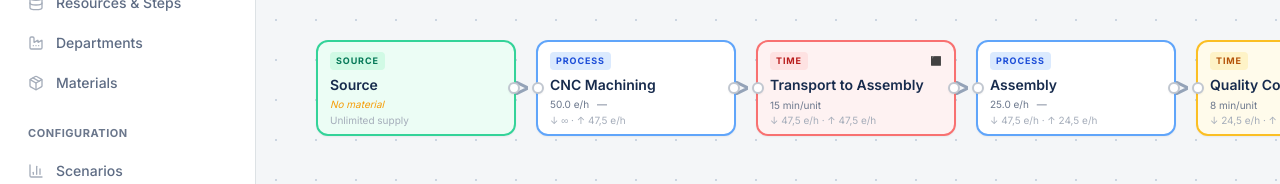
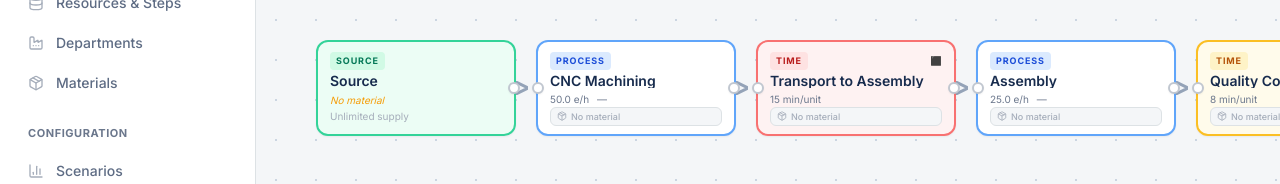
Before and after one commit to larsschmit05-stack/SPITS_Tool_V2, a React (Vite) app: page / in a window 1280 px wide. Both pictures are taken after a click on the button "Process Builder". Shown: the part 216-400 px from the top of the page. Built offline with nearby package versions, Linux system fonts and the light colour scheme.

Commit message:
Redesign process node metadata layout for space efficiency

```diff
--- a/ProcessBuilder.tsx
+++ b/ProcessBuilder.tsx
@@ -415,8 +415,8 @@ const NodeComponent: React.FC<NodeComponentProps> = ({
       </div>
 
       {/* Name */}
-      <div className="flex-1 px-3 flex flex-col justify-center pointer-events-none overflow-hidden">
-        <div className="font-semibold text-sm truncate text-slate-900 leading-tight">{node.name}</div>
+      <div className="flex-1 px-3 pb-2 flex flex-col pointer-events-none overflow-hidden">
+        <div className="font-semibold text-sm truncate text-slate-900 leading-tight mt-0.5">{node.name}</div>
 
         {/* KPIs / metadata */}
         {node.nodeType === 'resourceStep' && (
@@ -429,7 +429,7 @@ const NodeComponent: React.FC<NodeComponentProps> = ({
                     {flowLoadPct !== null ? `${flowLoadPct.toFixed(0)}%` : '—'}
                   </span>
                 </div>
-                {stepResult.inflowUnitsPerHour !== undefined && (
+                {(isSelected || isMultiSelected) && stepResult.inflowUnitsPerHour !== undefined && (
                   <div className="text-slate-400">
                     ↓ {stepResult.inflowUnitsPerHour === null ? '∞' : `${formatRate(stepResult.inflowUnitsPerHour)} e/h`}
                     {stepResult.outflowUnitsPerHour !== undefined && (
@@ -446,7 +446,7 @@ const NodeComponent: React.FC<NodeComponentProps> = ({
         {node.nodeType === 'timeStep' && (
           <div className="mt-1 text-[10px] text-slate-500 space-y-px">
             {hasDuration ? `${node.durationMinutesPerUnit} min/unit` : <span className="italic text-amber-500">Enter duration</span>}
-            {stepResult?.inflowUnitsPerHour !== undefined && (
+            {(isSelected || isMultiSelected) && stepResult?.inflowUnitsPerHour !== undefined && (
               <div className="text-slate-400">
                 ↓ {stepResult.inflowUnitsPerHour === null ? '∞' : `${formatRate(stepResult.inflowUnitsPerHour)} e/h`}
                 {stepResult.outflowUnitsPerHour !== undefined && (
@@ -480,9 +480,19 @@ const NodeComponent: React.FC<NodeComponentProps> = ({
           </div>
         )}
         {/* Non-source material flow badge */}
-        {resolvedOutputMaterialName && node.nodeType !== 'end' && node.nodeType !== 'start' && (
-          <div className="mt-1 text-[9px] text-indigo-600 font-medium truncate">
-            ↳ {resolvedOutputMaterialName}
+        {node.nodeType !== 'end' && node.nodeType !== 'start' && (
+          <div
+            className={`mt-auto inline-flex max-w-full items-center gap-1 rounded-md border px-1.5 py-0.5 text-[9px] font-medium ${
+              resolvedOutputMaterialName
+                ? 'border-indigo-200 bg-indigo-50 text-indigo-700'
+                : 'border-slate-200 bg-slate-50 text-slate-400'
+            }`}
+            title={resolvedOutputMaterialName ? `${resolvedOutputMaterialName} (from material flow)` : 'No output material configured'}
+          >
+            <Package className="w-2.5 h-2.5" />
+            <span className="truncate">
+              {resolvedOutputMaterialName ? resolvedOutputMaterialName : 'No material'}
+            </span>
           </div>
         )}
       </div>
```
